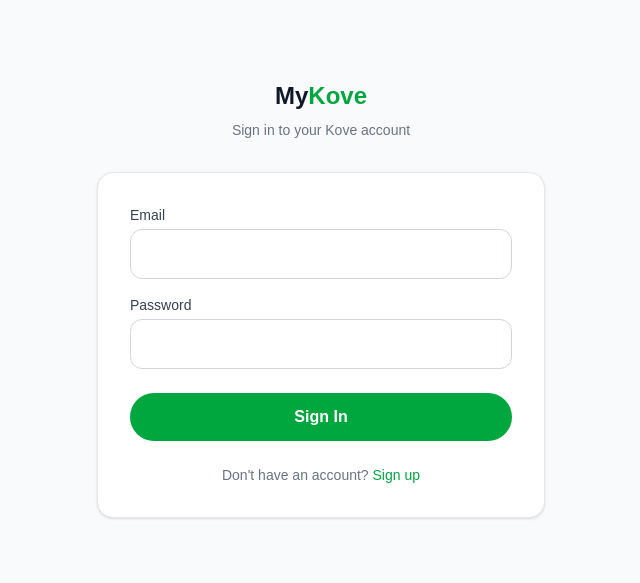
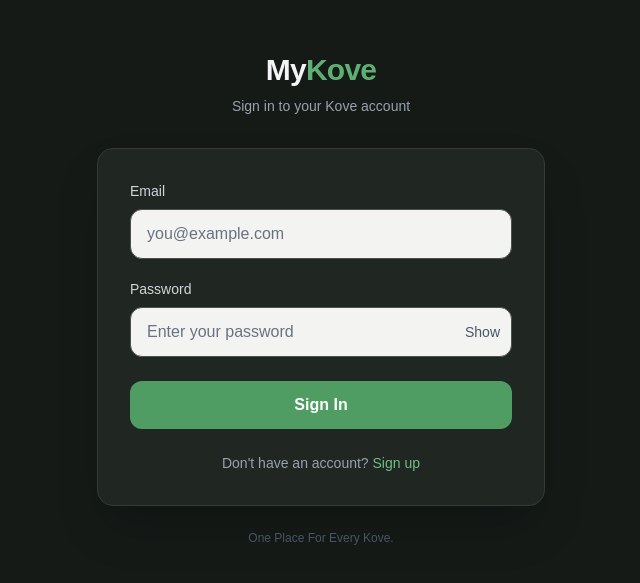
Before and after one commit to anoze209-art/my-kove, a Next.js app: page /sign-in in a window 1280 px wide. Shown: the part 101-684 px from the top of the page, without its empty margins (319-959 px from the left). Built offline with nearby package versions, Linux system fonts and the light colour scheme; no server answers.

Commit message:
Enhance sign-in page layout and functionality
Refactor sign-in page styles and improve error handling.

```diff
--- a/app/sign-in/page.tsx
+++ b/app/sign-in/page.tsx
@@ -3,18 +3,23 @@ import { useState } from "react";
 import { useRouter } from "next/navigation";
 import Link from "next/link";
 import { supabase } from "@/lib/supabase";
+
 export default function SignIn() {
   const router = useRouter();
   const [email, setEmail] = useState("");
   const [password, setPassword] = useState("");
+  const [showPassword, setShowPassword] = useState(false);
   const [error, setError] = useState("");
   const [loading, setLoading] = useState(false);
+
   async function handleSignIn(e: React.FormEvent) {
     e.preventDefault();
+
     setError("");
     setLoading(true);
+
     const { error } = await supabase.auth.signInWithPassword({
-      email,
+      email: email.trim(),
       password,
     });
     setLoading(false);
@@ -26,56 +31,92 @@ export default function SignIn() {
    router.refresh();
   }
   return (
-    <main className="min-h-screen bg-gray-50 flex items-center justify-center px-6">
+    <main className="min-h-screen bg-[#151A17] px-6 flex items-center justify-center">
       <div className="w-full max-w-md">
-        <div className="text-center mb-8">
-          <Link href="/" className="text-2xl font-bold text-gray-900">
-            My<span className="text-green-600">Kove</span>
+        <div className="mb-8 text-center">
+          <Link
+            href="/"
+            className="text-3xl font-bold tracking-tight text-gray-100"
+          >
+            My<span className="text-[#5FAF73]">Kove</span>
           </Link>
-          <p className="mt-2 text-sm text-gray-500">
+
+          <p className="mt-2 text-sm text-gray-400">
             Sign in to your Kove account
           </p>
         </div>
+
         <form
           onSubmit={handleSignIn}
-          className="rounded-2xl border border-gray-200 bg-white p-8 shadow-sm"
+          className="rounded-2xl border border-[#343B36] bg-[#202722] p-8 shadow-2xl"
         >
+
           {error && (
-            <div className="mb-4 rounded-xl border border-red-200 bg-red-50 p-3 text-sm text-red-700">
+            <div className="mb-5 rounded-xl border border-red-900/50 bg-red-950/30 p-3 text-sm text-red-300">
               {error}
             </div>
           )}
-          <label className="mb-1 block text-sm font-medium text-gray-700">
+
+
+          <div className="mb-5">
+            <label className="mb-2 block text-sm font-medium text-gray-300">
               Email
             </label>
+
             <input
               type="email"
               required
               value={email}
               onChange={(e) => setEmail(e.target.value)}
-            className="mb-4 w-full rounded-xl border border-gray-300 bg-white px-4 py-3 text-gray-900 placeholder:text-gray-400 outline-none focus:border-green-600"
+              placeholder="you@example.com"
+              className="w-full rounded-xl border border-[#4A514C] bg-[#F3F4F1] px-4 py-3 text-black placeholder:text-gray-500 outline-none transition focus:border-[#5FAF73] focus:ring-2 focus:ring-[#5FAF73]/20"
             />
-          <label className="mb-1 block text-sm font-medium text-gray-700">
+          </div>
+
+          <div className="mb-6">
+            <label className="mb-2 block text-sm font-medium text-gray-300">
               Password
-          </label> <input type="password" required value={password}
+            </label>
+
+            <div className="relative">
+              <input
+                type={showPassword ? "text" : "password"}
+                required
+                value={password}
                 onChange={(e) => setPassword(e.target.value)}
-            className="mb-6 w-full rounded-xl border border-gray-300 bg-white px-4 py-3 text-gray-900 placeholder:text-gray-400 outline-none focus:border-green-600"
+                placeholder="Enter your password"
+                className="w-full rounded-xl border border-[#4A514C] bg-[#F3F4F1] px-4 py-3 pr-20 text-black placeholder:text-gray-500 outline-none transition focus:border-[#5FAF73] focus:ring-2 focus:ring-[#5FAF73]/20"
               />
 
               <button
+                type="button"
+                onClick={() => setShowPassword(!showPassword)}
+                className="absolute right-3 top-1/2 -translate-y-1/2 text-sm font-medium text-gray-600 transition hover:text-[#267A43]"
+              >
+                {showPassword ? "Hide" : "Show"}
+              </button>
+            </div>
+          </div>
+          <button
             type="submit"
             disabled={loading}
-            className="w-full rounded-full bg-green-600 px-6 py-3 font-semibold text-white transition hover:bg-green-700 disabled:opacity-60"
+            className="w-full rounded-xl bg-[#4F9D63] px-6 py-3 font-semibold text-white transition hover:bg-[#438653] disabled:cursor-not-allowed disabled:opacity-60"
           >
             {loading ? "Signing in..." : "Sign In"}
           </button>
-          <p className="mt-6 text-center text-sm text-gray-500">
+          <p className="mt-6 text-center text-sm text-gray-400">
             Don&apos;t have an account?{" "}
-            <Link href="/sign-up" className="font-medium text-green-600 hover:underline">
+            <Link
+              href="/sign-up"
+              className="font-medium text-[#6FBE82] hover:text-[#8ACE98] hover:underline"
+            >
               Sign up
             </Link>
           </p>
         </form>
+        <p className="mt-6 text-center text-xs text-gray-600">
+          One Place For Every Kove.
+        </p>
       </div>
     </main>
   );
```
Lines whose indentation alone changed are shown as unchanged.
